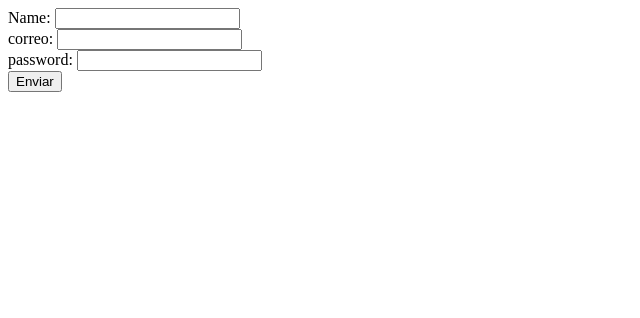
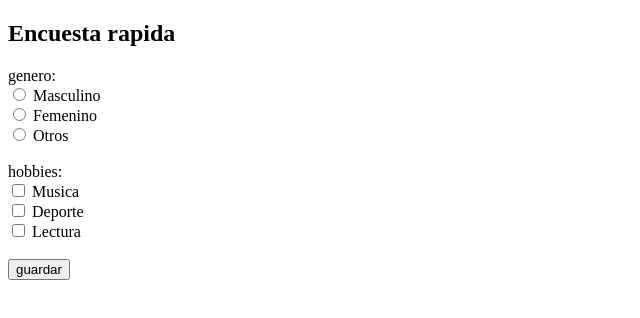
Before and after one commit to KelviCalle20/labos6, a plain HTML site: page index.html in a window 1280 px wide. Shown: the whole page, without its empty margins (0-640 px from the left). Drawn offline with Linux system fonts and the light colour scheme.

Commit message:
feat: adicion de encuestas

```diff
--- a/index.html
+++ b/index.html
@@ -6,11 +6,22 @@
     <title>Document</title>
 </head>
 <body>
+
     <form action="">
-        Name: <input type="text"><br>
-        correo: <input type="email"><br>
-        password: <input type="password"><br>
-        <input type="submit" value="Enviar">
+        <h2>Encuesta rapida</h2>
+
+
+        genero: <br>
+        <input type="radio" name="genero" value="M"> Masculino <br>
+        <input type="radio" name="genero" value="F"> Femenino <br>
+        <input type="radio" name="genero" value="O"> Otros <br><br>
+
+        hobbies: <br>
+        <input type="checkbox" name="hobby1" value="Musica"> Musica <br>
+        <input type="checkbox" name="hobby2" value="Deporte"> Deporte <br>
+        <input type="checkbox" name="hobby3" value="Lectura"> Lectura <br><br>
+
+        <input type="submit" value="guardar">
     </form>
 </body>
 </html>
```
